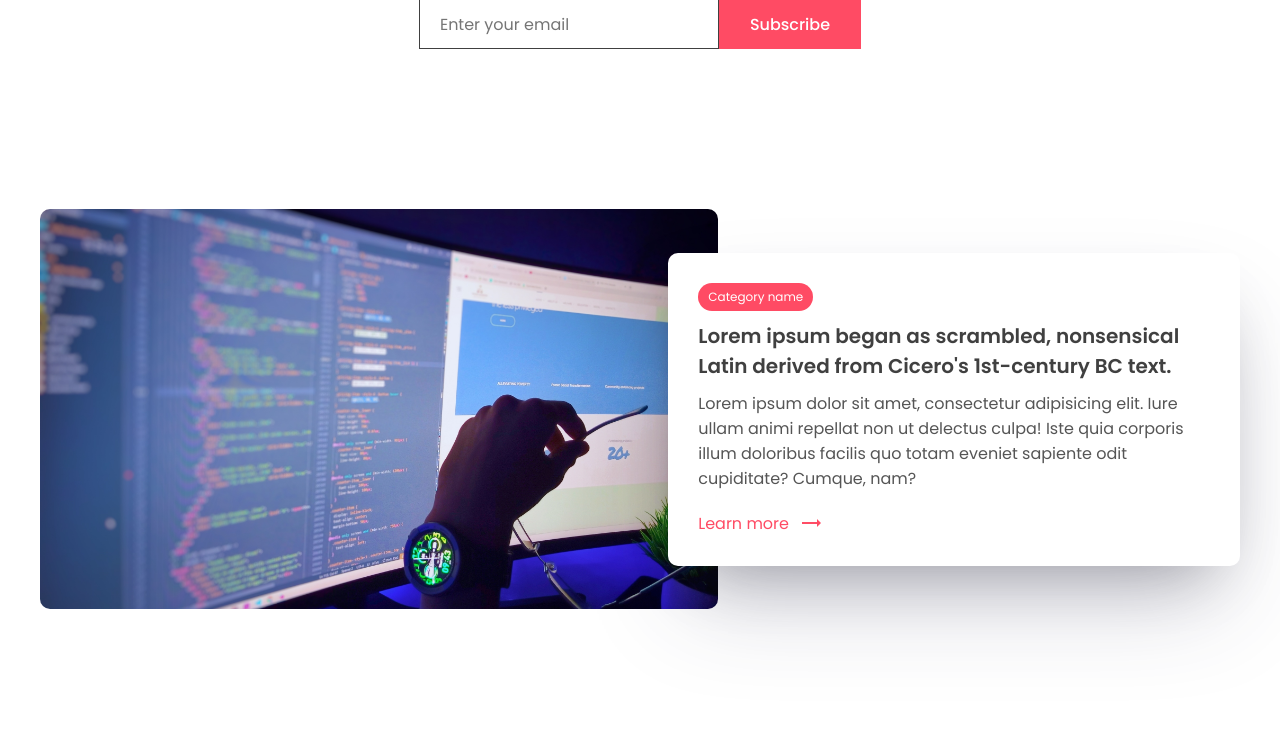
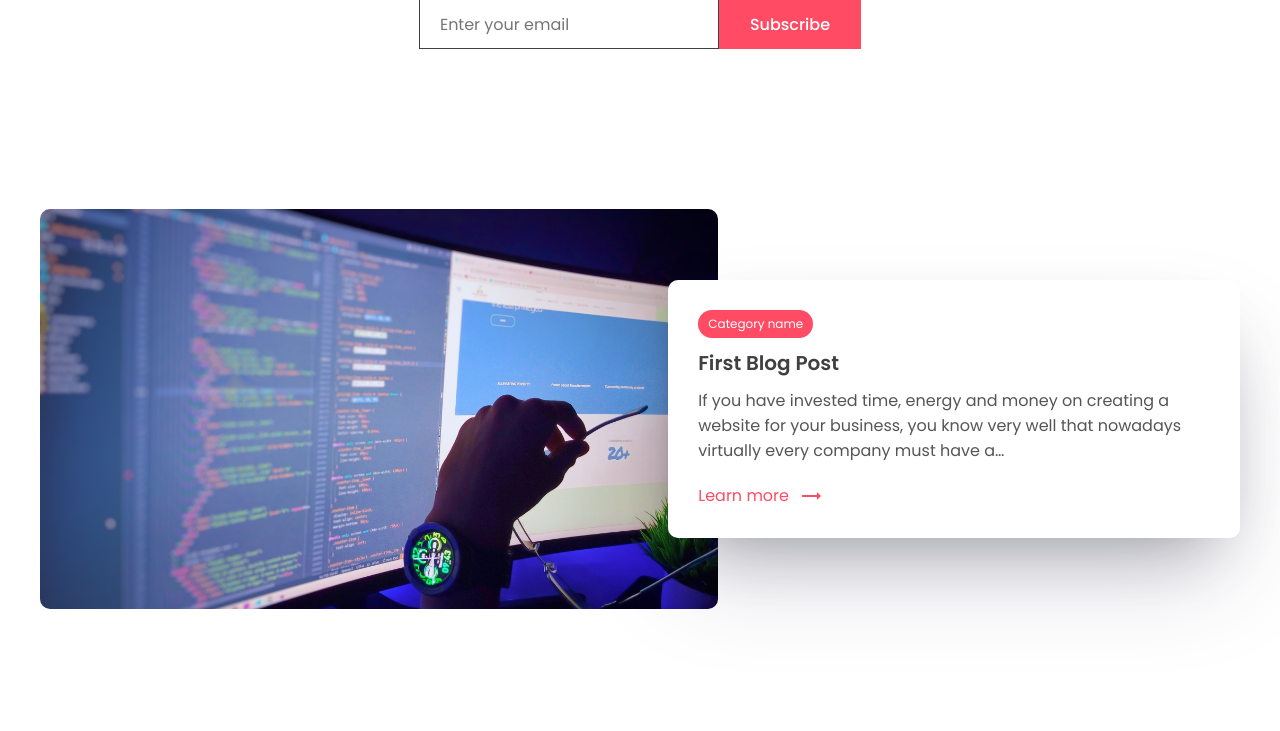
Before and after one commit to usman-ghani190/python-django-blogapp, a Django app: page / in a window 1280 px wide. Shown: the part 556-1287 px from the top of the page. Run offline with Django 5.2, Linux system fonts and the light colour scheme; data comes from the database, SQL or seed files in the repository; both versions use the stored data as it was after the commit; some libraries are stand-ins or nearby versions.

Commit message:
Configured featured post section with backend

```diff
--- a/app/models.py
+++ b/app/models.py
@@ -30,6 +30,7 @@ class Post(models.Model):
     images= models.ImageField( null=True, blank=True, upload_to='images/')
     tags = models.ManyToManyField(Tag, blank=True, related_name='post')
     view_count= models.IntegerField(null=True, blank=True)
+    is_featured= models.BooleanField(default=False)
 
     def __str__(self):
         return self.title
--- a/app/templates/app/index.html
+++ b/app/templates/app/index.html
@@ -39,33 +39,35 @@
       </center>
         </div>
     </main>
+
+    {% if featured_blog %}
+
     <section class="sp">
       <div class="container">
+        <a href="{% url 'post_page' featured_blog.slug %}">
         <div class="grid-2">
           <div class="post-img">
-            <img src="images/post.png" alt="" />
+            <img src="{{featured_blog.images.url}}" alt="" />
           </div>
           <div class="post-content">
             <div class="cetagory">
               <p>Category name</p>
             </div>
             <h1>
-              Lorem ipsum began as scrambled, nonsensical Latin derived from
-              Cicero's 1st-century BC text.
+              {{featured_blog.title}}
             </h1>
             <p class="des">
-              Lorem ipsum dolor sit amet, consectetur adipisicing elit. Iure
-              ullam animi repellat non ut delectus culpa! Iste quia corporis
-              illum doloribus facilis quo totam eveniet sapiente odit
-              cupiditate? Cumque, nam?
+              {{featured_blog.content|truncatechars:200}}
             </p>
-            <a class="learn" href="#"
+            <a class="learn" href="{% url 'post_page' featured_blog.slug %}"
               >Learn more <span class="material-icons"> trending_flat </span></a
             >
           </div>
         </div>
+      </a>
       </div>
     </section>
+    {% endif %}
     <section class="sp">
       <div class="container">
         <h1 class="sec-title">Top blogs</h1>
--- a/app/views.py
+++ b/app/views.py
@@ -11,8 +11,12 @@ def index(request):
     posts= Post.objects.all()
     top_posts= Post.objects.all().order_by('-view_count')[0:3]
     recent_posts= Post.objects.all().order_by('-last_updated')[0:3]
+    featured_blog= Post.objects.filter(is_featured=True)
     subscribe_form= SubscribeForm()
     subscribe_successful= None
+
+    if featured_blog:
+        featured_blog= featured_blog[0]
 
     if request.POST:
         subscribe_form= SubscribeForm(request.POST)
@@ -21,7 +25,7 @@ def index(request):
             subscribe_successful= 'Subscribed successfully'
             subscribe_form=SubscribeForm()
 
-    context= {'posts': posts, 'top_posts': top_posts, 'recent_posts': recent_posts, 'subscribe_form':subscribe_form, 'subscribe_successful':subscribe_successful}
+    context= {'posts': posts, 'top_posts': top_posts, 'recent_posts': recent_posts, 'subscribe_form':subscribe_form, 'subscribe_successful':subscribe_successful, 'featured_blog':featured_blog}
     return render(request, 'app/index.html', context)
 
 def post_page(request, slug):
```
Also changed, not shown: db.sqlite3.
